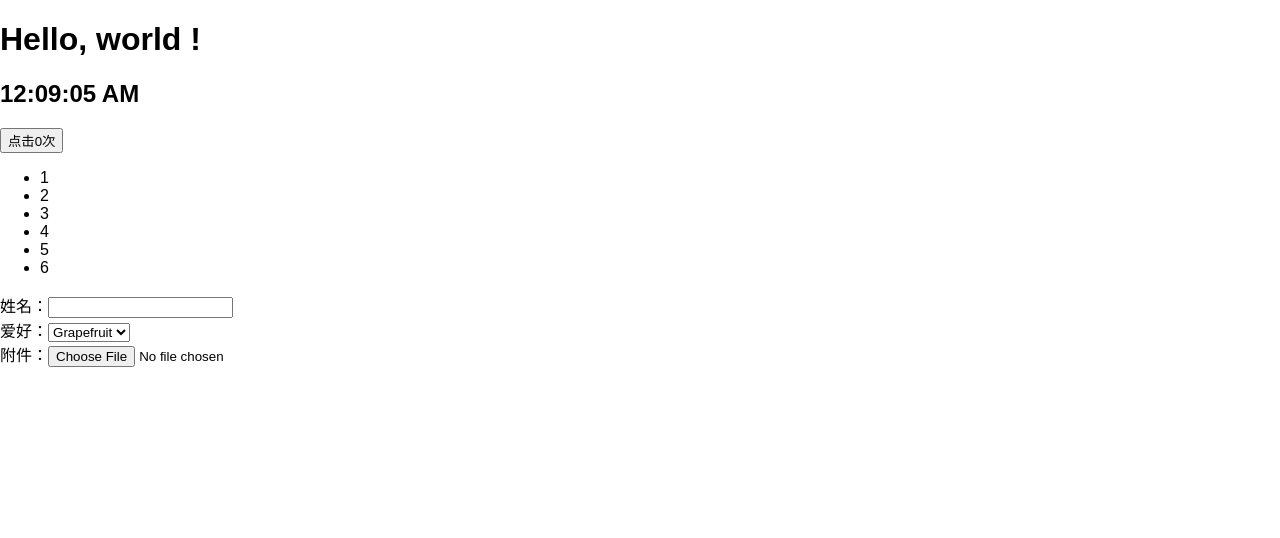
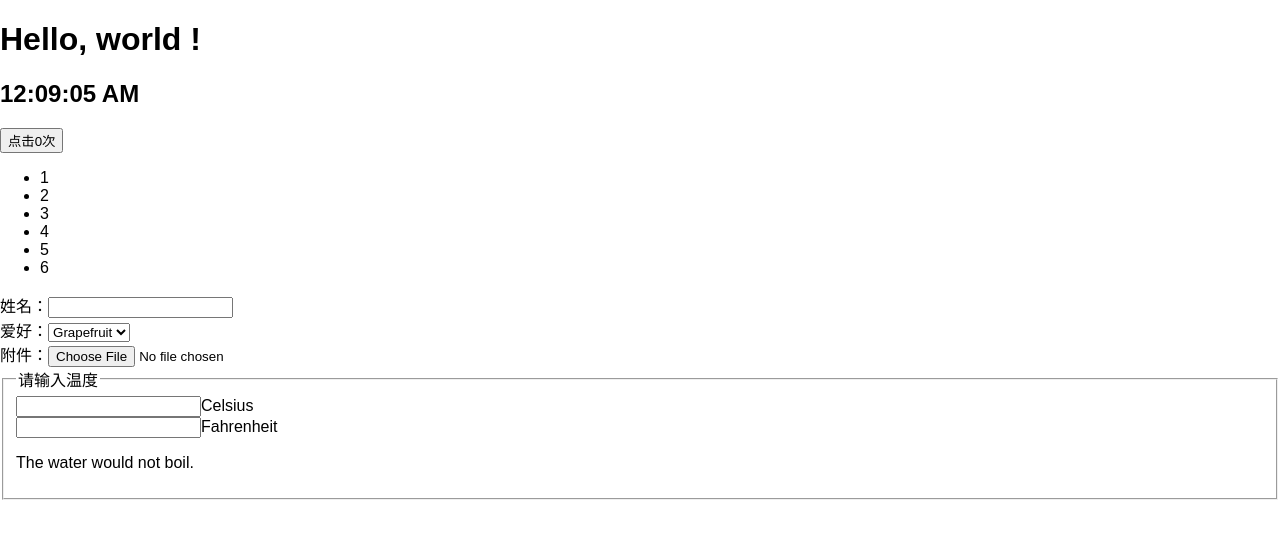
Before and after one commit to xxllxhdj/react-demo, a React (Create React App) app: page / in a window 1280 px wide. Shown: the top 538 px of the page. Built offline with nearby package versions, Linux system fonts and the light colour scheme.

Commit message:
状态提升

```diff
--- a/src/app.jsx
+++ b/src/app.jsx
@@ -5,16 +5,18 @@
 import Count from './components/count';
 import List from './components/list';
 import NameForm from './components/nameForm';
+import Calculator from './components/calculator';
 
 export class App extends Component {
     render() {
         return (
             <div>
                 <Welcome name="world" />
-                <Clock/>
-                <Count/>
-                <List/>
-                <NameForm/>
+                <Clock />
+                <Count />
+                <List />
+                <NameForm />
+                <Calculator />
             </div>
         );
     }
--- /dev/null
+++ b/src/components/calculator.jsx
@@ -0,0 +1,65 @@
+import React, { Component } from 'react';
+
+import TemperatureInput from './temperatureInput';
+
+function toCelsius(fahrenheit) {
+    return (fahrenheit - 32) * 5 / 9;
+}
+
+function toFahrenheit(celsius) {
+    return (celsius * 9 / 5) + 32;
+}
+
+function tryConvert(temperature, convert) {
+    const input = parseFloat(temperature);
+    if (Number.isNaN(input)) {
+        return '';
+    }
+    const output = convert(input);
+    const rounded = Math.round(output * 1000) / 1000;
+    return rounded.toString();
+}
+
+class Calculator extends Component {
+    constructor(props) {
+        super(props)
+
+        this.state = {
+            temperature: '',
+            scale: ''
+        };
+    };
+
+    handleCelsiusChange = (temperature) => {
+        this.setState({ scale: 'c', temperature });
+    }
+
+    handleFahrenheitChange = (temperature) => {
+        this.setState({ scale: 'f', temperature });
+    }
+
+    render() {
+        const temperature = this.state.temperature;
+        const scale = this.state.scale;
+        const celsius = scale === 'f' ? tryConvert(temperature, toCelsius) : temperature;
+        const fahrenheit = scale === 'c' ? tryConvert(temperature, toFahrenheit) : temperature;
+
+        return (
+            <fieldset>
+                <legend>请输入温度</legend>
+                <TemperatureInput
+                    scale="c"
+                    temperature={celsius}
+                    onTemperatureChange={this.handleCelsiusChange} />
+
+                <TemperatureInput
+                    scale="f"
+                    temperature={fahrenheit}
+                    onTemperatureChange={this.handleFahrenheitChange} />
+                {(parseFloat(fahrenheit) >= 100) ? <p>The water would boil.</p> : <p>The water would not boil.</p>}
+            </fieldset>
+        );
+    }
+};
+
+export default Calculator;
--- /dev/null
+++ b/src/components/temperatureInput.jsx
@@ -0,0 +1,24 @@
+import React, { Component } from 'react';
+
+const scaleNames = {
+    c: 'Celsius',
+    f: 'Fahrenheit'
+};
+
+class TemperatureInput extends Component {
+
+    handleChange = (event) => {
+        this.props.onTemperatureChange(event.target.value);
+    }
+
+    render() {
+        return (
+            <div>
+                <input type="text" value={this.props.temperature} onChange={this.handleChange}/>
+                <label>{scaleNames[this.props.scale]}</label>
+            </div>
+        )
+    }
+};
+
+export default TemperatureInput;
```
